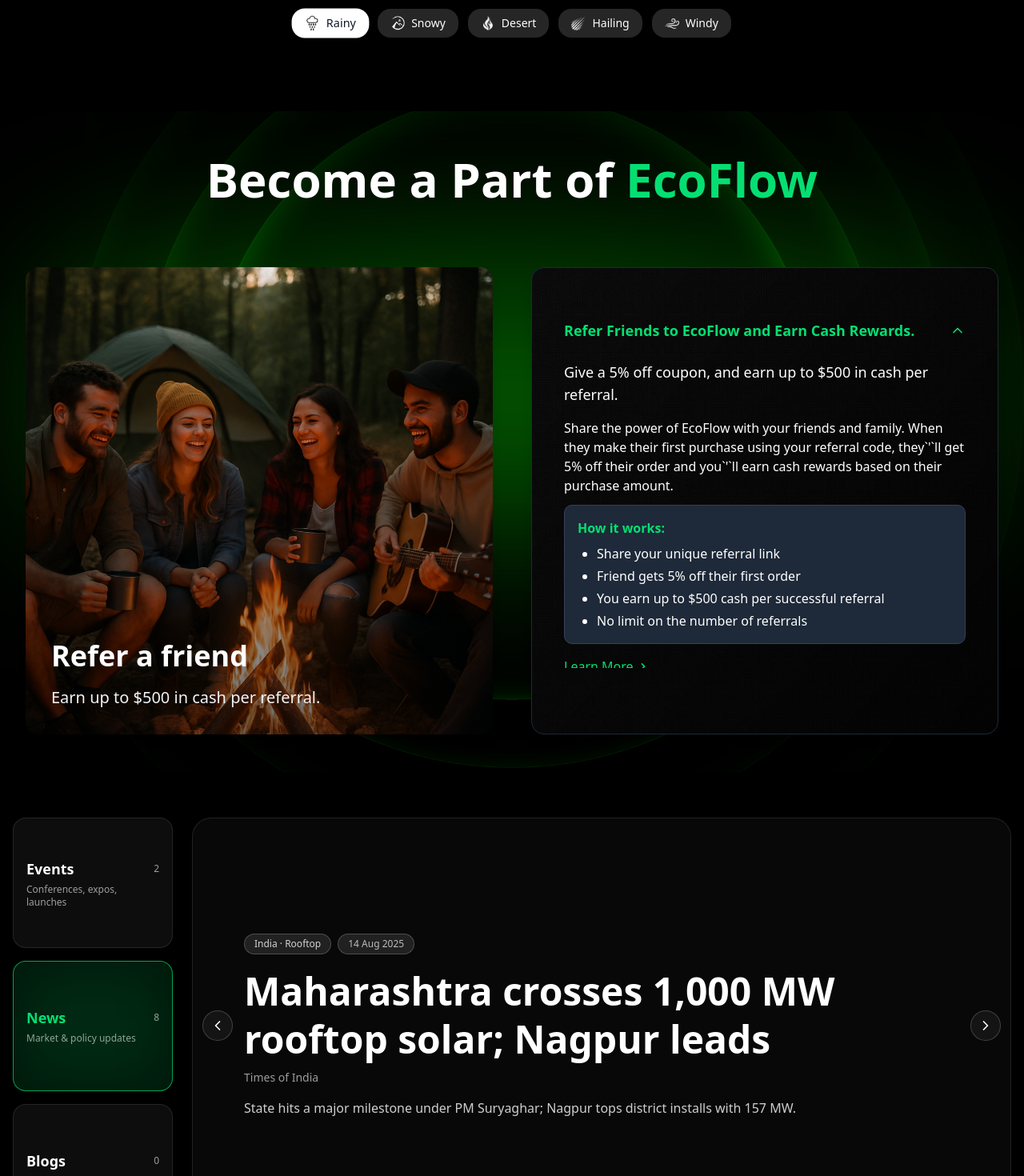
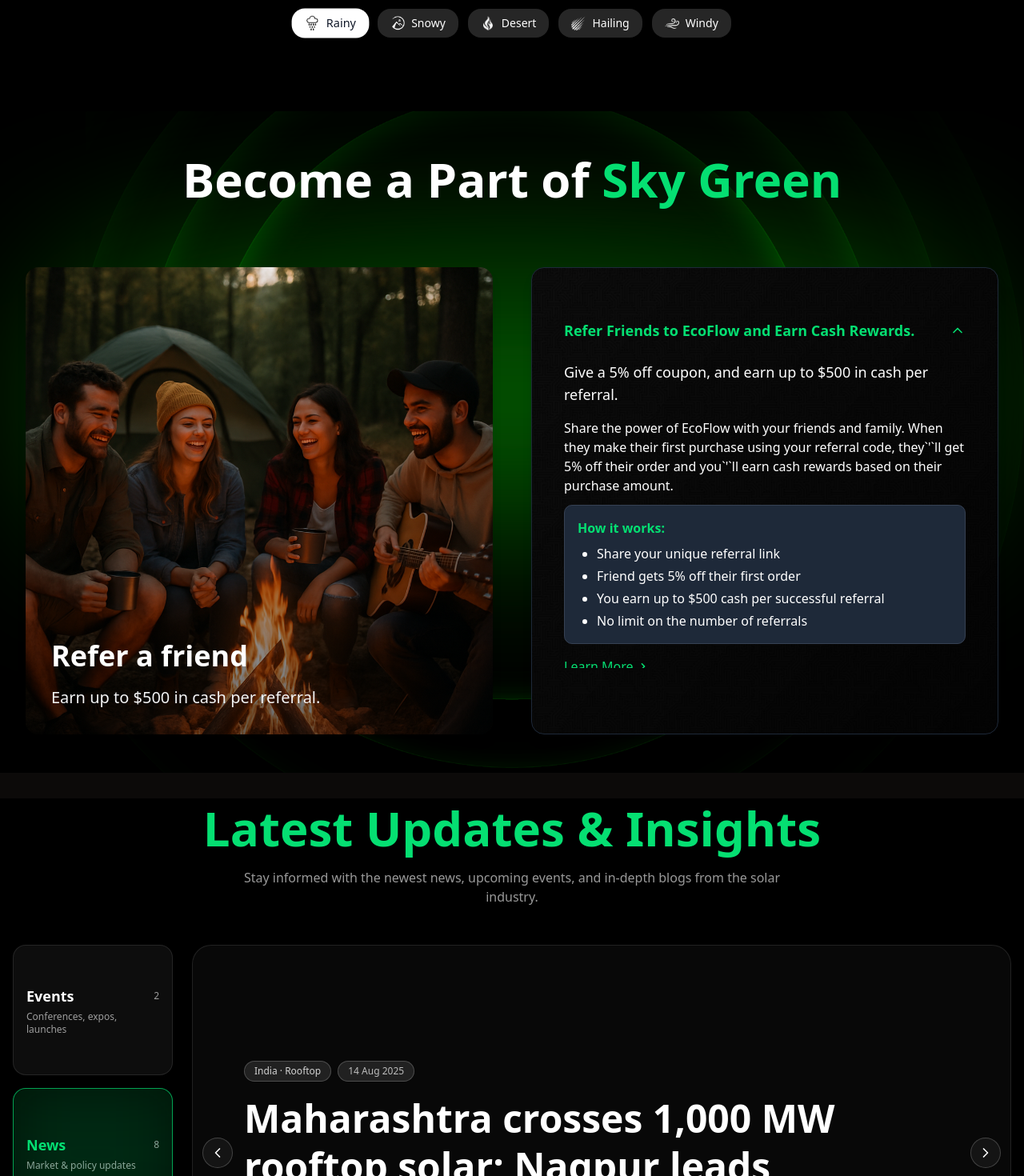
Before and after one commit to deepanshi-alva/skygreen, a Next.js app: page / in a window 1280 px wide. Shown: the part 2540-4010 px from the top of the page at 80% size. Built offline with nearby package versions, Linux system fonts and the light colour scheme; grey boxes are pictures that could not be loaded.

Commit message:
made the carousel completely

```diff
--- a/components/homepage/newsEventsBlogs.jsx
+++ b/components/homepage/newsEventsBlogs.jsx
@@ -90,12 +90,21 @@
 
   return (
     <section
-      className={`w-full bg-black text-white py-10 md:py-14 ${className}`}
+      className={`w-full bg-black text-white  ${className}`}
       onKeyDown={onKeyDown}
       tabIndex={0}
       aria-label="News, Events, and Blogs carousel"
     >
       <div className="mx-auto max-w-7xl px-2 md:px-4">
+        {/* Section Title */}
+        <div className="mb-12 text-center">
+          <h2 className="text-4xl text-green-400 md:text-5xl lg:text-6xl font-bold leading-tight">
+            Latest Updates & Insights
+          </h2>
+          <p className="mt-3 text-white/60 text-sm md:text-base max-w-2xl mx-auto">
+            Stay informed with the newest news, upcoming events, and in-depth blogs from the solar industry.
+          </p>
+        </div>
         {/* Shared height wrapper → BOTH columns use the same height */}
         <div className="grid grid-cols-1 md:grid-cols-[200px_minmax(0,1fr)] gap-6 items-stretch h-[460px] md:h-[520px]">
           {/* Vertical rail (left) — full height, evenly distributed buttons */}
@@ -190,8 +199,8 @@
                     target={current?.href ? "_self" : undefined}
                     rel={current?.href ? "noopener" : undefined}
                     className={`absolute inset-0 ${current?.image
-                        ? "grid md:grid-cols-[minmax(0,1.1fr)_minmax(0,0.9fr)]"
-                        : "flex"
+                      ? "grid md:grid-cols-[minmax(0,1.1fr)_minmax(0,0.9fr)]"
+                      : "flex"
                       }`}
                     initial={{ opacity: 0, x: 40 }}
                     animate={{ opacity: 1, x: 0 }}
--- a/components/homepage/partOfSkyGreen/PartOfSkygree.tsx
+++ b/components/homepage/partOfSkyGreen/PartOfSkygree.tsx
@@ -6,7 +6,7 @@
 function App() {
   return (
     <div
-      className="min-h-screen bg-black py-12 px-4 sm:px-6 lg:px-8"
+      className="mb-8 bg-black py-12 px-4 sm:px-6 lg:px-8"
       style={{
         backgroundImage: "url(/images/bg_green.png)", // Replace with your image path
         backgroundSize: "cover", // Ensure the image covers the entire container
@@ -18,7 +18,7 @@
         <div className="text-center mb-18">
           <h1 className="text-4xl md:text-5xl lg:text-6xl font-bold leading-tight">
             <span className="text-white">Become a Part of </span>
-            <span className="text-green-400">EcoFlow</span>
+            <span className="text-green-400">Sky Green</span>
           </h1>
         </div>
 
```
